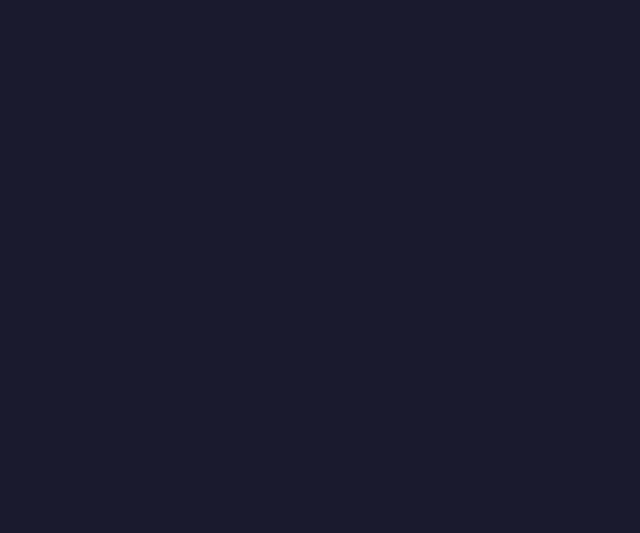
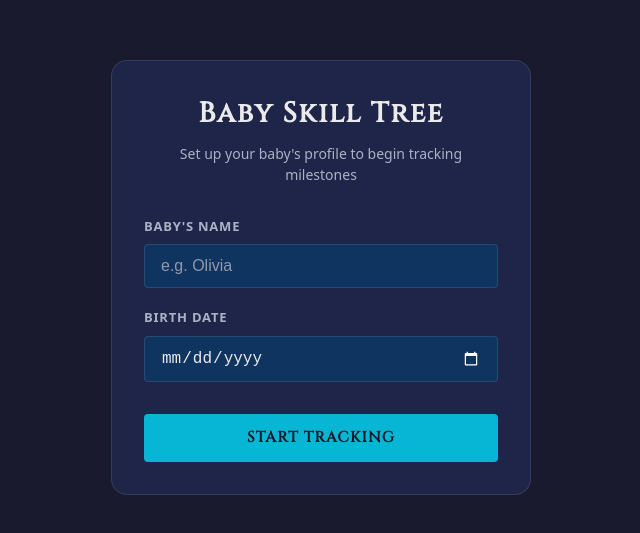
Before and after one commit to BlackMorzan/gamified-growth, a Vue app: page /setup in a window 1280 px wide. Before the commit this address had no page. Shown: the part 123-656 px from the top of the page, without its empty margins (319-959 px from the left). Built offline with nearby package versions, Linux system fonts and the light colour scheme; the HTML template or start-up script is replaced by a standard one; a web font is replaced by a local one.

Commit message:
Basic profile

```diff
--- a/src/components/TechNode.vue
+++ b/src/components/TechNode.vue
@@ -68,7 +68,7 @@ const splitName = computed(() => useSplitName(props.skill.name))
   position: absolute;
   width: 140px;
   height: 72px;
-  padding: var(--space-2) var(--space-1) var(--space-2) var(--space-2);
+  padding: var(--space-2) var(--space-1) var(--space-2) var(--space-1);
   border-radius: var(--radius-md);
   border: 1px solid var(--color-border-subtle);
   display: flex;
--- a/src/router/index.ts
+++ b/src/router/index.ts
@@ -1,12 +1,20 @@
 import { createRouter, createWebHistory } from 'vue-router'
+import { useProfileStore } from '@/stores/profile'
 import HomeView from '../views/HomeView.vue'
 
 const router = createRouter({
   history: createWebHistory(import.meta.env.BASE_URL),
   routes: [
     { path: '/', component: HomeView },
+    { path: '/setup', component: () => import('../views/ProfileSetupView.vue') },
     { path: '/tree', component: () => import('../views/SkillTreeView.vue') },
   ],
 })
 
+router.beforeEach((to) => {
+  const profileStore = useProfileStore()
+  if (to.path === '/tree' && !profileStore.profile) return '/setup'
+  if (to.path === '/setup' && profileStore.profile) return '/tree'
+})
+
 export default router
--- a/src/stores/profile.ts
+++ b/src/stores/profile.ts
@@ -1,5 +1,5 @@
 import { defineStore } from 'pinia'
-import { ref } from 'vue'
+import { ref, computed } from 'vue'
 import type { BabyProfile, AcquiredSkill, PersistedUserData } from '@/types/user'
 
 const STORAGE_KEY = 'ggg-data'
@@ -63,10 +63,26 @@ export const useProfileStore = defineStore('profile', () => {
     _save()
   }
 
+  function setProfile(p: BabyProfile): void {
+    profile.value = p
+    _save()
+  }
+
   function saveSessionSnapshot(availableIds: string[]): void {
     prevSessionAvailableIds.value = availableIds
     _save()
   }
 
-  return { profile, acquired, prevSessionAvailableIds, acquire, unacquire, setAcquiredDate, saveSessionSnapshot }
+  const ageInMonths = computed((): number => {
+    if (!profile.value) return 0
+    const birth = new Date(profile.value.birthDate)
+    const now = new Date()
+    const months = (now.getFullYear() - birth.getFullYear()) * 12 + (now.getMonth() - birth.getMonth())
+    return Math.max(0, months)
+  })
+
+  return {
+    profile, acquired, prevSessionAvailableIds, ageInMonths,
+    acquire, unacquire, setAcquiredDate, setProfile, saveSessionSnapshot,
+  }
 })
--- /dev/null
+++ b/src/views/ProfileSetupView.vue
@@ -0,0 +1,188 @@
+<script setup lang="ts">
+import { ref } from 'vue'
+import { useRouter } from 'vue-router'
+import { useProfileStore } from '@/stores/profile'
+
+const router = useRouter()
+const profileStore = useProfileStore()
+
+const name = ref('')
+const birthDate = ref('')
+const nameError = ref('')
+const birthDateError = ref('')
+
+function validate(): boolean {
+  nameError.value = ''
+  birthDateError.value = ''
+  if (!name.value.trim()) nameError.value = 'Baby name is required'
+  if (!birthDate.value) birthDateError.value = 'Birth date is required'
+  return !nameError.value && !birthDateError.value
+}
+
+function submit() {
+  if (!validate()) return
+  profileStore.setProfile({ name: name.value.trim(), birthDate: birthDate.value })
+  router.push('/tree')
+}
+</script>
+
+<template>
+  <main class="setup">
+    <div class="setup-card">
+      <header class="setup-header">
+        <h1 class="setup-title">Baby Skill Tree</h1>
+        <p class="setup-subtitle">Set up your baby's profile to begin tracking milestones</p>
+      </header>
+
+      <form class="setup-form" novalidate @submit.prevent="submit">
+        <div class="field">
+          <label class="field__label" for="baby-name">Baby's name</label>
+          <input
+            id="baby-name"
+            v-model="name"
+            class="field__input"
+            :class="{ 'field__input--error': nameError }"
+            type="text"
+            autocomplete="off"
+            placeholder="e.g. Olivia"
+            aria-describedby="baby-name-error"
+          />
+          <p v-if="nameError" id="baby-name-error" class="field__error" role="alert">{{ nameError }}</p>
+        </div>
+
+        <div class="field">
+          <label class="field__label" for="birth-date">Birth date</label>
+          <input
+            id="birth-date"
+            v-model="birthDate"
+            class="field__input"
+            :class="{ 'field__input--error': birthDateError }"
+            type="date"
+            aria-describedby="birth-date-error"
+          />
+          <p v-if="birthDateError" id="birth-date-error" class="field__error" role="alert">{{ birthDateError }}</p>
+        </div>
+
+        <button type="submit" class="submit-btn">Start Tracking</button>
+      </form>
+    </div>
+  </main>
+</template>
+
+<style scoped>
+.setup {
+  min-height: 100vh;
+  display: flex;
+  align-items: center;
+  justify-content: center;
+  padding: var(--space-6);
+  background: var(--color-bg);
+}
+
+.setup-card {
+  width: 100%;
+  max-width: 420px;
+  background: var(--color-surface);
+  border: 1px solid var(--color-border-subtle);
+  border-radius: var(--radius-lg);
+  padding: var(--space-8);
+}
+
+.setup-header {
+  margin-bottom: var(--space-8);
+  text-align: center;
+}
+
+.setup-title {
+  font-family: var(--font-display);
+  font-size: 28px;
+  letter-spacing: 0.06em;
+  color: var(--color-text);
+  margin-bottom: var(--space-2);
+}
+
+.setup-subtitle {
+  font-size: 14px;
+  color: var(--color-text-muted);
+  line-height: 1.5;
+}
+
+.setup-form {
+  display: flex;
+  flex-direction: column;
+  gap: var(--space-5);
+}
+
+.field {
+  display: flex;
+  flex-direction: column;
+  gap: var(--space-2);
+}
+
+.field__label {
+  font-size: 13px;
+  font-weight: 600;
+  letter-spacing: 0.06em;
+  text-transform: uppercase;
+  color: var(--color-text-muted);
+}
+
+.field__input {
+  background: var(--color-surface-deep);
+  border: 1px solid var(--color-border-subtle);
+  border-radius: var(--radius-sm);
+  color: var(--color-text);
+  font-size: 16px;
+  padding: var(--space-3) var(--space-4);
+  outline: none;
+  transition: border-color 0.15s, box-shadow 0.15s;
+  width: 100%;
+  box-sizing: border-box;
+  color-scheme: dark;
+}
+
+.field__input::placeholder {
+  color: var(--color-text-locked);
+}
+
+.field__input:focus-visible {
+  border-color: var(--color-focus-ring);
+  box-shadow: 0 0 0 2px rgba(6, 182, 212, 0.25);
+}
+
+.field__input--error {
+  border-color: var(--color-error);
+}
+
+.field__error {
+  font-size: 13px;
+  color: var(--color-error);
+  margin: 0;
+}
+
+.submit-btn {
+  margin-top: var(--space-3);
+  padding: var(--space-3) var(--space-6);
+  background: var(--color-accent);
+  border: none;
+  border-radius: var(--radius-sm);
+  color: var(--color-bg);
+  font-family: var(--font-display);
+  font-size: 15px;
+  font-weight: 700;
+  letter-spacing: 0.08em;
+  text-transform: uppercase;
+  cursor: pointer;
+  transition: opacity 0.15s;
+  min-height: 48px;
+}
+
+.submit-btn:hover {
+  opacity: 0.88;
+}
+
+.submit-btn:focus-visible {
+  outline: 2px solid var(--color-focus-ring);
+  outline-offset: 2px;
+}
+</style>
```
